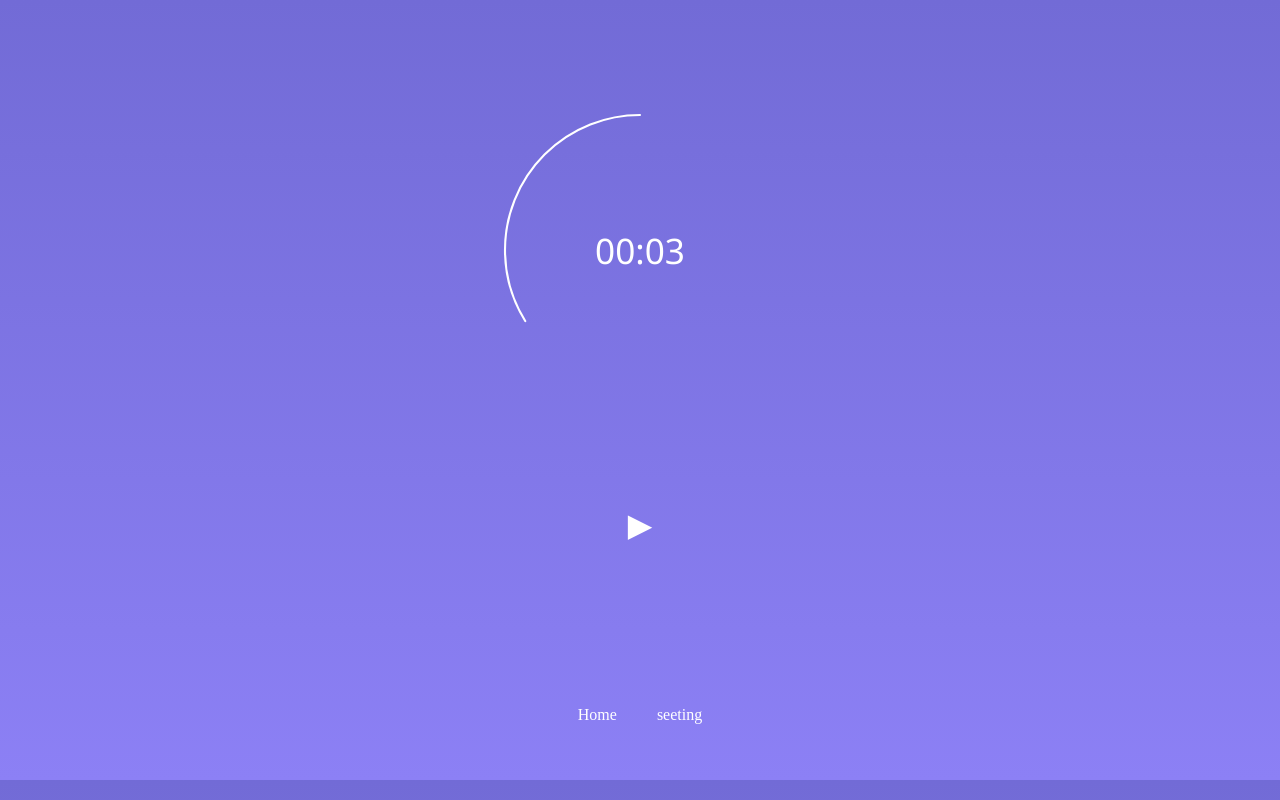
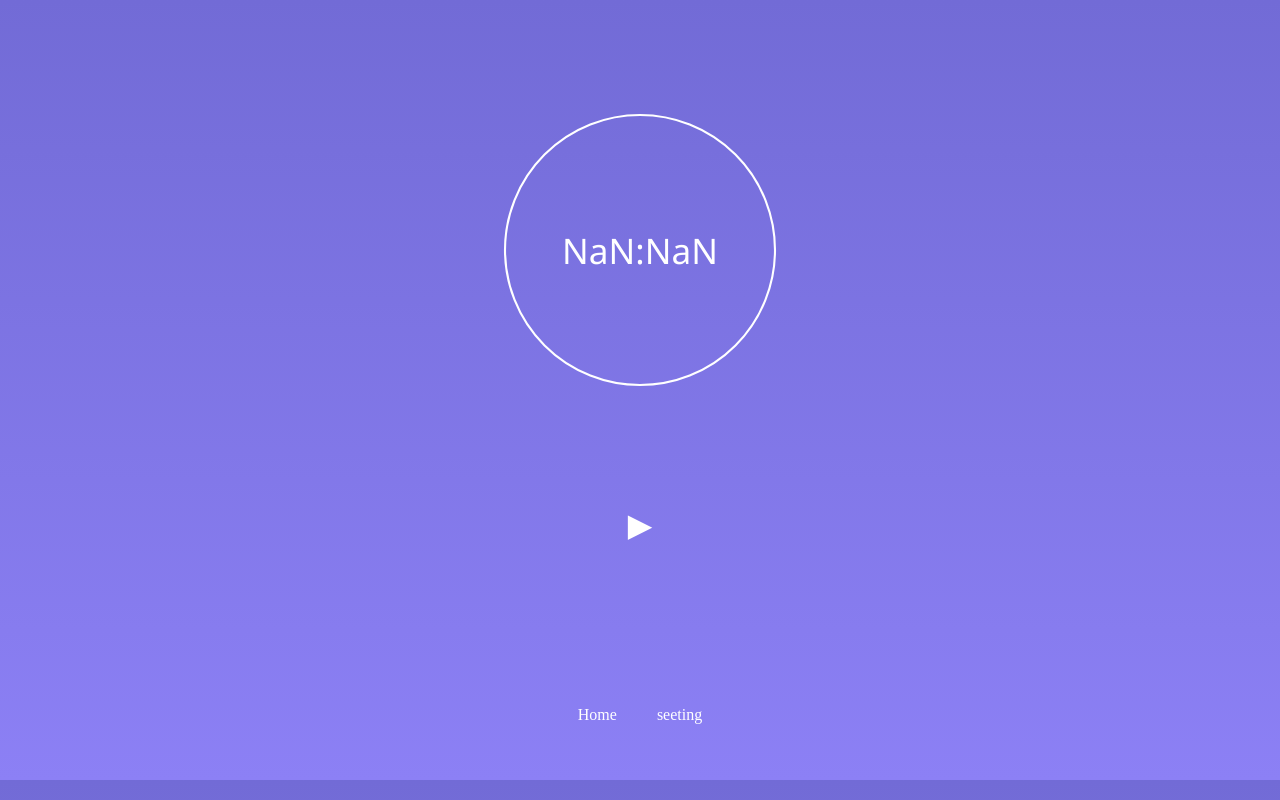
Before and after one commit to naso22/pomodoro-timer, a Vue app in the folder my-project/: page / in a window 1280 px wide. Built offline with nearby package versions, Linux system fonts and the light colour scheme.

Commit message:
子コンポーネントから親コンポーネントへの発火を実践したがダメだった

```diff
--- a/my-project/src/components/pomorodo/TheTime.vue
+++ b/my-project/src/components/pomorodo/TheTime.vue
@@ -14,7 +14,7 @@
             <span class="time-left-label">{{ timeLeftString }}</span>
         </div>
     </div>
-    <time-control @start="startTimer()"></time-control>
+    <time-control @send-data="handleData"></time-control>
 </template>
 
 <script>
@@ -35,6 +35,7 @@ export default {
             // e.g. 4 -> '04'
             return String(num).padStart(2, '0');
         },
+
     },
     computed: {
         // e.g. timeLeft of 100 -> '01:40'
@@ -54,17 +55,6 @@ export default {
             const timeFraction = this.timeLeft / this.limit;
             const elapsedDash = Math.floor(timeFraction * totalLength);
             return `${elapsedDash} ${totalLength}`;
-        },
-    },
-    // Register props to be set from App.vue
-    props: {
-        elapsed: {
-            type: Number,
-            required: true,
-        },
-        limit: {
-            type: Number,
-            required: true,
         },
     },
 };
--- a/my-project/src/components/pomorodo/TimeControl.vue
+++ b/my-project/src/components/pomorodo/TimeControl.vue
@@ -1,15 +1,34 @@
 <template>
         <div class="time">
             <div class="controll">
-                <div @click="$emit('start')">▶︎</div>
+                <div @click="startTimer()">▶︎</div>
             </div>
         </div>
 </template>
 
 <script>
 export default {
-    emits:['start']
-}
+    data(){
+        return{
+            timeElapsed:0,
+            timerInterval: undefined,
+            timeLimit: 10,
+        }
+    },
+    methods:{
+        startTimer() {
+            this.timerInterval = setInterval(() => {
+                // Stop counting when there is no more time left
+                if (++this.timeElapsed === this.timeLimit) {
+                    clearInterval(this.timerInterval);
+                }
+            }, 1000);
+
+
+        },
+    },
+
+};
 
 </script>
 
--- a/my-project/src/components/pomorodo/TimerView.vue
+++ b/my-project/src/components/pomorodo/TimerView.vue
@@ -1,5 +1,5 @@
 <template>
-<the-time :elapsed="timeElapsed" :limit="timeLimit"></the-time>
+<the-time></the-time>
   <select-mode ></select-mode>
 </template>
 
@@ -11,27 +11,5 @@ export default {
         TheTime,
         SelectMode
     },
-
-    data(){
-        return{
-            timeElapsed:0,
-            timerInterval: undefined,
-            timeLimit: 10,
-        }
-    },
-    methods:{
-        startTimer() {
-            this.timerInterval = setInterval(() => {
-                // Stop counting when there is no more time left
-                if (++this.timeElapsed === this.timeLimit) {
-                    clearInterval(this.timerInterval);
-                }
-            }, 1000);
-        },
-        },
-    mounted() {
-        this.startTimer();
-    },
-
 }
 </script>
```
